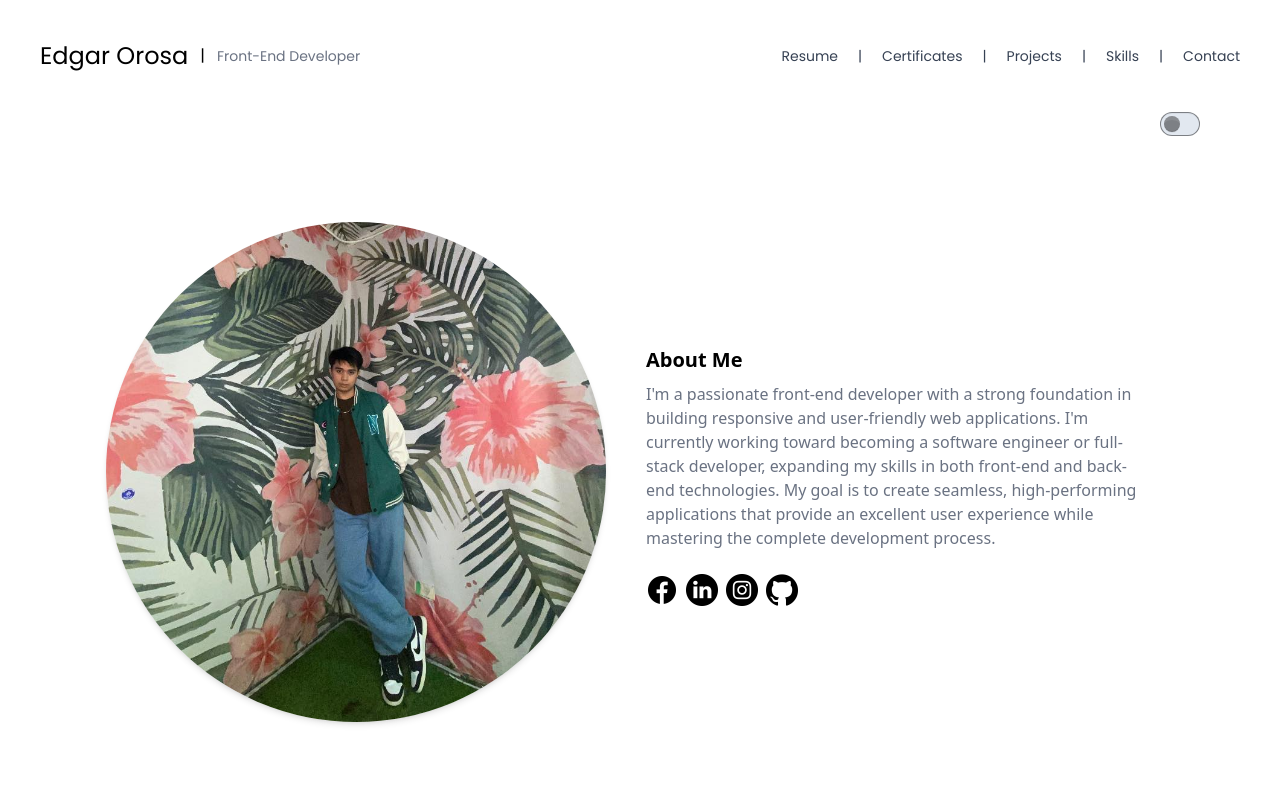
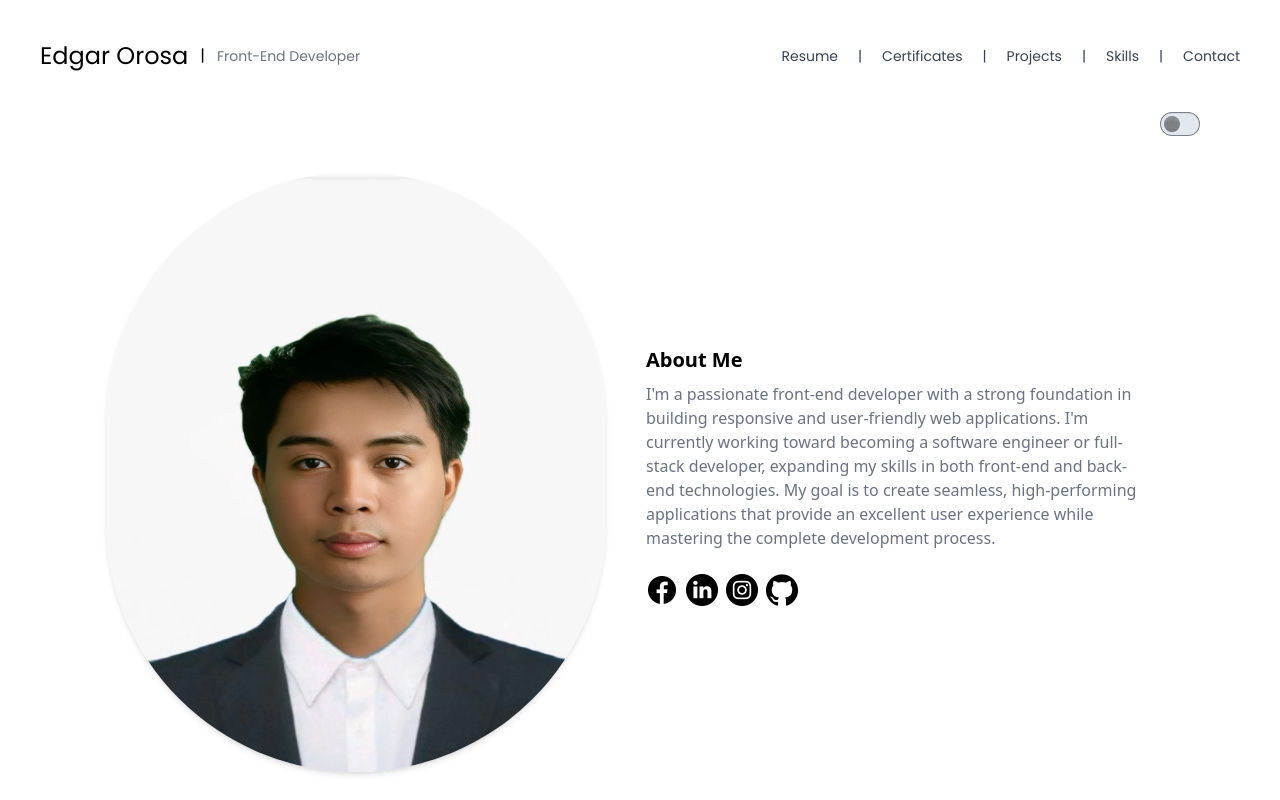
Before and after one commit to Xeyn19/website-portfolio-deploy, a React (Vite) app: page / in a window 1280 px wide. Shown: the top 800 px of the page. Built offline with nearby package versions, Linux system fonts and the light colour scheme.

Commit message:
changed my profile picture photo

```diff
--- a/src/pages/HomePage.jsx
+++ b/src/pages/HomePage.jsx
@@ -1,6 +1,6 @@
 import React from 'react';
 import { motion } from 'framer-motion';
-import edgarprofile from '/edgar prof.jpg';
+import edgarprofile from '/Portfolio Picture.jpeg';
 import facebook from '/facebook.png';
 import instagram from '/instagram.png';
 import linkedin from '/linkedin.png';
@@ -27,8 +27,8 @@ const HomePage = () => {
         <img
           src={edgarprofile}
           alt="Profile"
-          className="w-[500px] rounded-full mb-20 shadow-md max-md:m-auto
-                 max-md:w-[300px] max-lg:mb-0 max-xl:w-[400px] max-xl:mt-20"
+          className="w-[500px] h-[600px] rounded-full mb-20 shadow-md max-md:m-auto
+                 max-md:w-[300px] max-md:h-[400px] max-md:xl:[500px] max-lg:mb-0 max-xl:w-[400px] max-xl:mt-20"
         />
       </motion.div>
 
```
Also changed, not shown: public/Portfolio Picture.jpeg (added).
